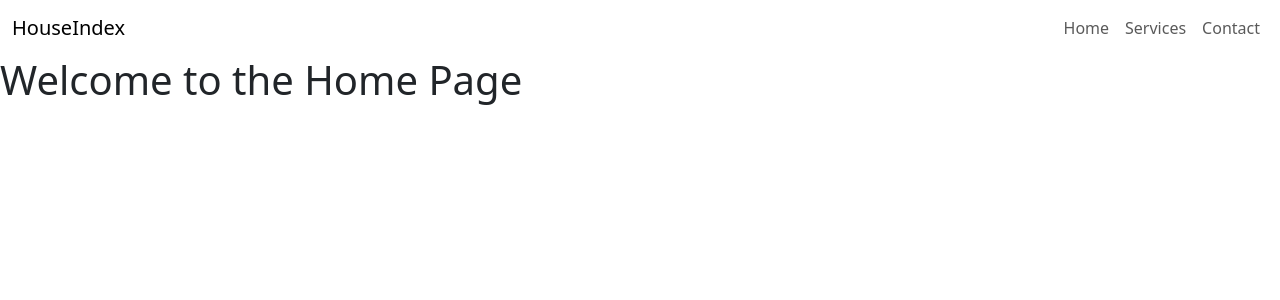
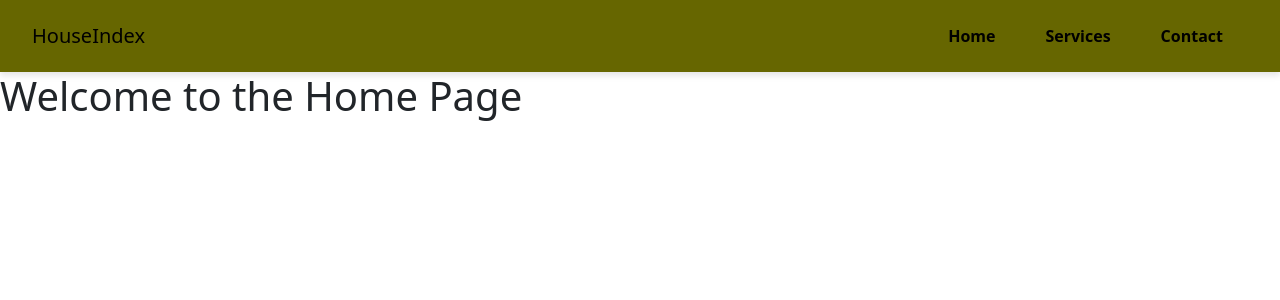
Before and after one commit to Walle692/website, a Next.js app: page / in a window 1280 px wide. Shown: the top 300 px of the page. Built offline with nearby package versions, Linux system fonts and the light colour scheme.

Commit message:
stuff like wth

```diff
--- a/src/app/components/NavBar/Navbar.jsx
+++ b/src/app/components/NavBar/Navbar.jsx
@@ -1,16 +1,16 @@
 import React from 'react';
 import PropTypes from 'prop-types';
+import Link from 'next/link';
 import {
   Collapse,
   Navbar,
   NavbarToggler,
   NavbarBrand,
   Nav,
-  NavItem,
-  NavLink
+  NavItem
 } from 'reactstrap';
 import 'bootstrap/dist/css/bootstrap.min.css'; // Ensure Bootstrap CSS is imported
-import './NavbarStyle.module.css';
+import styles from './NavbarStyle.module.css'; // Import CSS module
 
 export default class MyNavbar extends React.Component {
   constructor(props) {
@@ -30,20 +30,26 @@ export default class MyNavbar extends React.Component {
 
   render() {
     return (
-      <div className="navbar-container">
-        <Navbar light expand="lg" className="navbar">
+      <div className={styles['navbar-container']}>
+        <Navbar light expand="lg" className={styles.navbar}>
           <NavbarBrand href="/">HouseIndex</NavbarBrand>
           <NavbarToggler onClick={this.toggle} />
           <Collapse isOpen={this.state.isOpen} navbar>
             <Nav className="ms-auto" navbar>
             <NavItem>
-                <NavLink href="/">Home</NavLink>
+                <Link href="/page" passHref legacyBehavior>
+                <a className={styles['nav-link']}>Home</a>
+                </Link>
             </NavItem>
             <NavItem>
-                <NavLink href="/services">Services</NavLink>
+                <Link href="/services" passHref legacyBehavior>
+                <a className={styles['nav-link']}>Services</a>
+                </Link>
             </NavItem>
             <NavItem>
-                <NavLink href="/contact">Contact</NavLink>
+                <Link href="/contact" passHref legacyBehavior>
+                <a className={styles['nav-link']}>Contact</a>
+                </Link>
             </NavItem>
             </Nav>
           </Collapse>
--- a/src/app/components/NavBar/NavbarStyle.module.css
+++ b/src/app/components/NavBar/NavbarStyle.module.css
@@ -1,6 +1,6 @@
 .navbar-container {
     box-shadow: 0 4px 6px rgba(0, 0, 0, 0.1);
-    background-color: #176329; /* Money green */
+    background-color: #666600;
 }
 
 .navbar {
@@ -8,7 +8,7 @@
     justify-content: space-between;
     align-items: center;
     padding: 10px 20px;
-    background-color: #176329; /* Money green */
+    background-color: #666600;
 }
 
 
@@ -16,6 +16,11 @@
 .nav-link {
     font-weight: bold;
     transition: color 0.3s ease;
+    color: rgb(0, 0, 0);
+    padding: 14px 25px;
+    text-align: center;
+    text-decoration: none;
+    display: inline-block;
 }
 
 .nav-link:hover {
--- a/src/app/pages/contact.js
+++ b/src/app/contact.js
@@ -1,6 +1,6 @@
 import React from 'react';
 
-const Contact = () => {
+export default function Contact() {
     return (
         <div style = {{display: "flex",
                        justifyContet: "center",
@@ -13,5 +13,3 @@ const Contact = () => {
         </div>
     )
 }
-
-export default Contact;
```
Also changed, not shown: src/app/services.js (renamed from src/app/pages/services.js, +3 -4 lines). Lines whose indentation alone changed are shown as unchanged.
